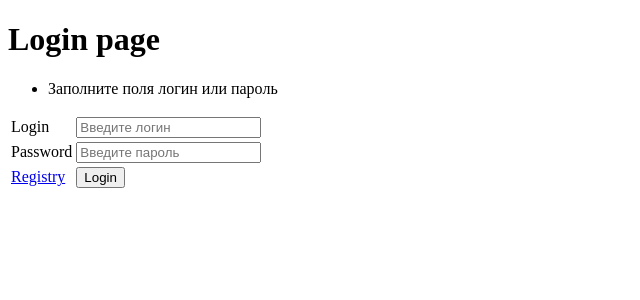
After one commit to YuriyPopov312/ShoesShop, a Flask app: page /login in a window 1280 px wide. The commit adds this page. Shown: the top 300 px of the page, without its empty margins (0-640 px from the left). Run offline with Flask 2, Linux system fonts and the light colour scheme.

Commit message:
Добавлена регистрация и авторизация (flask-login )

```diff
--- a/main.py
+++ b/main.py
@@ -1,10 +1,17 @@
-from flask import Flask, render_template, request, redirect
+from flask import Flask, render_template, request, redirect, url_for, flash
+from flask_login import UserMixin, login_manager, login_user, login_required, logout_user, LoginManager
 from flask_sqlalchemy import SQLAlchemy
+from werkzeug.security import check_password_hash, generate_password_hash
 
 app = Flask(__name__)
+app.secret_key = 'qwertyuiop[56784nfu94fk48gh6gj8g5j8'
 app.config['SQLALCHEMY_DATABASE_URI'] = 'sqlite:///shoes_shop.db'
 app.config['SQLALCHEMY_TRACK_MODIFICATIONS'] = False
+login_manager = LoginManager()
+login_manager.init_app(app)
 db = SQLAlchemy(app)
+
+
 
 class Shoes(db.Model):
     id = db.Column(db.Integer, primary_key=True)
@@ -16,6 +23,18 @@ class Shoes(db.Model):
     def __repr__(self):
         return self.title
 
+
+class User(db.Model, UserMixin):
+    id = db.Column(db.Integer, primary_key=True)
+    login = db.Column(db.String(128), nullable=False, unique=True)
+    password = db.Column(db.String(256), nullable=False)
+
+
+@login_manager.user_loader
+def load_user(user_id):
+    return User.query.get(user_id)
+
+
 @app.route('/')
 def index():
     shoes = Shoes.query.order_by(Shoes.price).all()
@@ -23,10 +42,13 @@ def index():
 
 
 @app.route('/about')
+@login_required
 def about():
     return render_template('about.html')
 
+
 @app.route('/create', methods=['POST', 'GET'])
+@login_required
 def create():
     if request.method == "POST":
         title = request.form['title']
@@ -44,5 +66,63 @@ def create():
     else:
         return render_template('create.html')
 
+
+@app.route('/login', methods=['POST', 'GET'])
+def login_page():
+    login = request.form.get('login')
+    password = request.form.get('password')
+
+    if login and password:
+        user = User.query.filter_by(login=login).first()
+        if user and check_password_hash(user.password, password):
+            login_user(user)
+            try:
+                next_page = request.args.get('next')
+                return redirect(next_page)
+            except:
+                return render_template('index.html')
+        else:
+            flash("Введен не правильный логин или пароль")
+    else:
+        flash("Заполните поля логин или пароль")
+    return render_template('login.html')
+
+
+@app.route('/logout', methods=['POST', 'GET'])
+@login_required
+def logout():
+    logout_user()
+    return redirect(url_for('login_page'))
+
+
+@app.route('/registry', methods=['POST', 'GET'])
+def registry():
+    login = request.form.get('login')
+    password = request.form.get('password')
+    password2 = request.form.get('password2')
+
+    if request.method == 'POST':
+        if not (login or password or password2):
+            flash("Заполните поля регитсрации")
+        elif password != password2:
+            flash("Пароли не совпадают")
+        else:
+            password_hash = generate_password_hash(password)
+            new_user = User(login=login, password=password_hash)
+            db.session.add(new_user)
+            db.session.commit()
+
+            return redirect(url_for('login_page'))
+
+    return render_template('registry.html')
+
+
+@app.after_request
+def redirect_to_signin(response):
+    if response.status_code == 401:
+        return redirect(url_for('login_page') + '?next=' + request.url)
+    return response
+
+
 if __name__ == "__main__":
     app.run(debug=True)
--- a/templates/base.html
+++ b/templates/base.html
@@ -20,6 +20,7 @@
         <a class="me-3 py-2 text-dark text-decoration-none" href="/about">Про магазин</a>
       </nav>
       <a class = "btn btn-outline-primary" href = "/create">Добавить товар</a>
+      <a class = "btn btn-outline-primary" href = "/logout">Выйти</a>
     </div>
   </header>
 
--- /dev/null
+++ b/templates/login.html
@@ -0,0 +1,36 @@
+<!DOCTYPE html>
+<html lang="en">
+<head>
+    <meta charset="UTF-8">
+    <title>Вход</title>
+</head>
+<body>
+<h1>Login page</h1>
+{% with messages = get_flashed_messages() %}
+    {% if messages %}
+        <ul class=flashes>
+            {% for message in messages %}
+            <li>{{ message }}</li>
+            {% endfor %}
+        </ul>
+    {% endif %}
+{% endwith %}
+<form method="POST">
+    <table>
+        <tr>
+            <td>Login</td>
+            <td><input type="text" name="login" placeholder="Введите логин"></td>
+        </tr>
+        <tr>
+            <td>Password</td>
+            <td><input type="password" name="password" placeholder="Введите пароль"></td>
+        </tr>
+        <tr>
+            <td><a href="{{ url_for('registry') }}">Registry</a></td>
+            <td><input type="submit" value="Login"></td>
+        </tr>
+    </table>
+</form>
+
+</body>
+</html>
```
Also changed, not shown: templates/registry.html (added, +40 -0 lines), shoes_shop.db (deleted).
